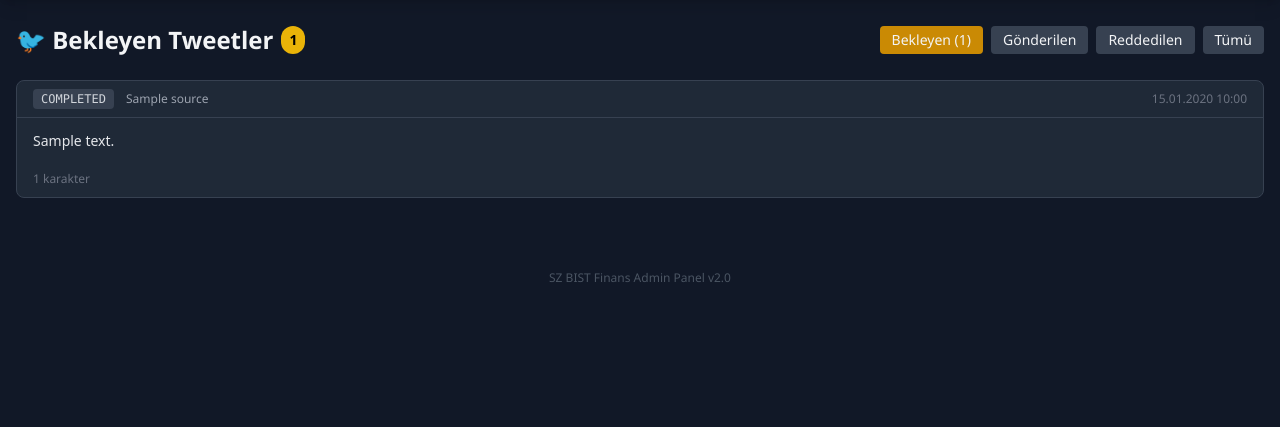
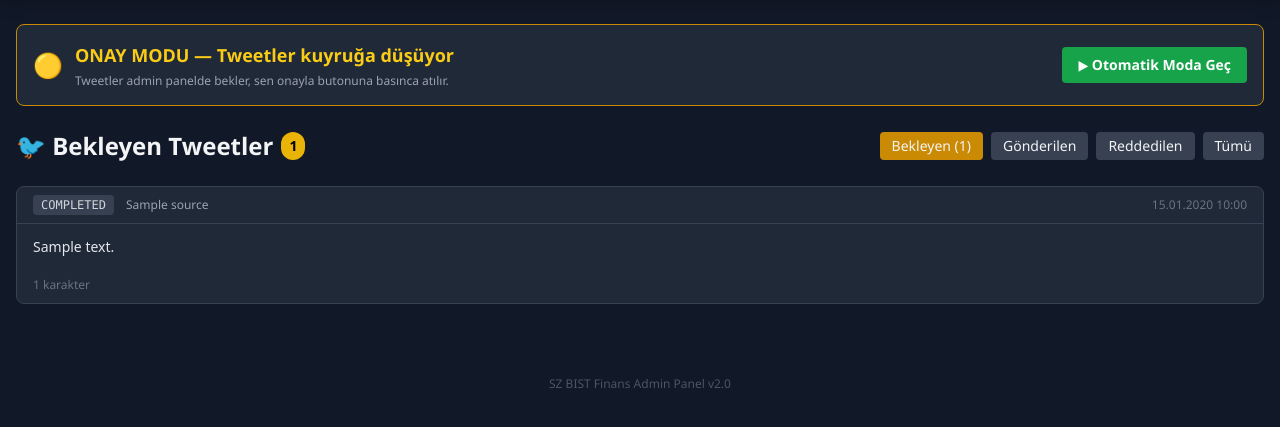
Before and after one commit to selimzenger-source/sz-bist-finans-backend, a Python web app: template app/templates/admin/tweets.html in a window 1280 px wide. Shown: the part 57-484 px from the top of the page. Run offline with Jinja, Linux system fonts and the light colour scheme; the template is opened without the code that fills it: most values are stand-ins (such as "Sample title", 1, 10 or a date in 2020); some libraries are stand-ins or nearby versions.

Commit message:
feat: admin panele TWITTER_AUTO_SEND toggle eklendi
- Tweetler sayfasinda ust kisimda yesil/sari toggle banner
- Otomatik mod: tweetler direkt X'e atilir (admin onay gerekmez)
- Onay modu: tweetler kuyruğa duser, admin onayla butonuna basar
- Confirm dialog ile yanlislikla degistirme onlenir
- Runtime'da degisir, Render restart olunca .env'deki deger geri gelir

Co-Authored-By: Claude Opus 4.6 <noreply@anthropic.com>

```diff
--- a/app/templates/admin/tweets.html
+++ b/app/templates/admin/tweets.html
@@ -3,6 +3,34 @@
 
 {% block content %}
 <div class="space-y-6">
+    <!-- AUTO SEND TOGGLE -->
+    <div class="bg-gray-800 rounded-lg border {{ 'border-green-600' if auto_send else 'border-yellow-600' }} p-4 flex items-center justify-between">
+        <div class="flex items-center gap-3">
+            <span class="text-2xl">{{ '🟢' if auto_send else '🟡' }}</span>
+            <div>
+                <h3 class="font-bold text-lg {{ 'text-green-400' if auto_send else 'text-yellow-400' }}">
+                    {{ 'OTOMATİK MOD — Tweetler direkt atılıyor' if auto_send else 'ONAY MODU — Tweetler kuyruğa düşüyor' }}
+                </h3>
+                <p class="text-xs text-gray-400 mt-1">
+                    {{ 'Tüm 14 tweet tipi otomatik X\'e gönderilir. Admin onayı gerekmez.' if auto_send else 'Tweetler admin panelde bekler, sen onayla butonuna basınca atılır.' }}
+                </p>
+            </div>
+        </div>
+        <form method="post" action="/admin/tweets/toggle-auto-send">
+            {% if auto_send %}
+            <button type="submit" class="bg-yellow-600 hover:bg-yellow-500 text-black font-bold text-sm px-4 py-2 rounded transition"
+                    onclick="return confirm('Otomatik modu KAPATMAK istediğinize emin misiniz?\n\nTweetler tekrar kuyruğa düşecek.')">
+                ⏸ Onay Moduna Geç
+            </button>
+            {% else %}
+            <button type="submit" class="bg-green-600 hover:bg-green-500 text-white font-bold text-sm px-4 py-2 rounded transition"
+                    onclick="return confirm('Otomatik modu AÇMAK istediğinize emin misiniz?\n\nTüm tweetler admin onayı olmadan direkt X\'e atılacak!')">
+                ▶ Otomatik Moda Geç
+            </button>
+            {% endif %}
+        </form>
+    </div>
+
     <div class="flex items-center justify-between">
         <h1 class="text-2xl font-bold flex items-center gap-2">
             🐦 Bekleyen Tweetler
```
Also changed, not shown: app/admin/routes.py (+29 -0 lines).
